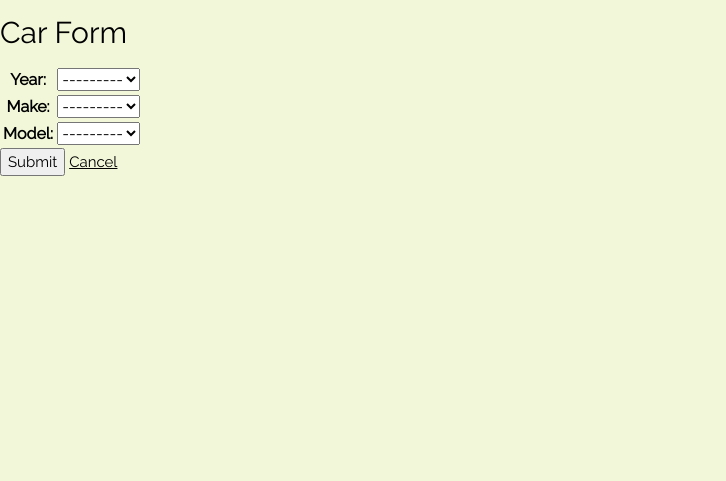
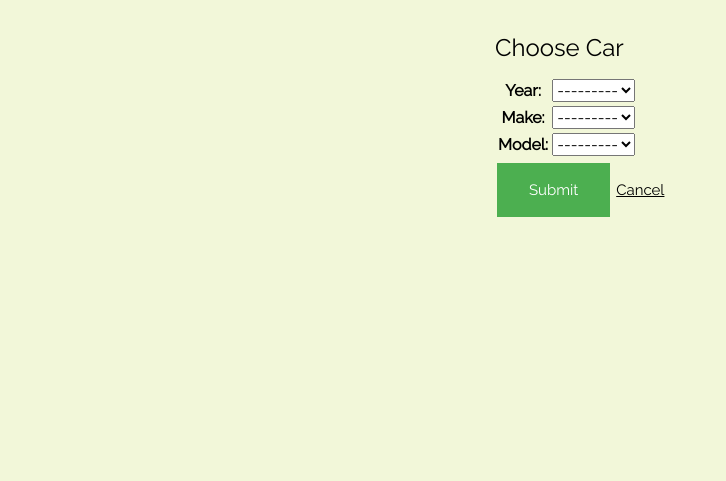
Before and after one commit to Jesch101/Carbon-Footprint, a Django app: page /cf_app/add/ in a window 1280 px wide. Shown: the part 181-662 px from the top of the page, without its empty margins (0-726 px from the left). Run offline with Django 3.2, Linux system fonts and the light colour scheme; data comes from the database, SQL or seed files in the repository.

Commit message:
New view + form, updated car_list view on submission

```diff
--- a/cf_app/forms.py
+++ b/cf_app/forms.py
@@ -1,5 +1,12 @@
 from django import forms
 from cf_app.models import Car, CarMake, CarModel, CarYear
+
+class BasicInputForm(forms.Form):
+    fuel_efficiency = forms.IntegerField(min_value=0)
+
+    def __init__(self, *args, **kwargs):
+        super().__init__(*args, **kwargs)
+
 
 class CarDetailsForm(forms.ModelForm):
     class Meta:
--- a/cf_app/templates/cf_app/car_form.html
+++ b/cf_app/templates/cf_app/car_form.html
@@ -2,26 +2,54 @@
 
 {% block content %}
 
-<h2>Car Form</h2>
+<div class="center" style="display:flex">
 
-<form method="post" id="carForm" data-make-url="{% url 'ajax_load_makes' %}" novalidate>
-    {% csrf_token %}
-    <table>
-        {{ form.as_table }}
-    </table>
+    <style>
+        button {
+            background-color: #4CAF50;
+            border: none;
+            color: white;
+            padding: 16px 32px;
+            text-decoration: none;
+            margin: 4px 2px;
+            cursor: pointer;
+        }
 
-    <button type="submit" value="submission">Submit</button>
+        .center {
+            margin: auto;
+            width: 50%;
 
-    <a href="{% url 'home_view' %}">Cancel</a>
-</form>
+            padding: 10px;
+        }
 
+        .form {
+            margin: auto;
+            width: 50%;
+            padding: 10px;
+        }
+    </style>
 
-{% if fuel_efficiency %}
-<p>Your {{ year }} {{ make }} {{ model }} has a fuel efficiency of {{ fuel_efficiency }} miles per gallon</p>
-<p>*Pretend there is another form here to input miles traveled*</p>
-{% endif %}
+    <form method="post" id="carForm" class="form" data-make-url="{% url 'ajax_load_makes' %}" novalidate>
+        {% csrf_token %}
+        <h3>Choose Car</h3>
+        <table>
+            {{ form.as_table }}
+        </table>
+        <button type="submit" value="submission">Submit</button>
+        <a href="{% url 'home_view' %}">Cancel</a>
+    </form>
+    {% if fuel_efficiency %}
+    <div class="w3-container">
+        <div class="w3-panel w3-light-grey w3-border w3-round">
 
-
+            <p>Your {{ year }} {{ make }} {{ model }} has a fuel efficiency of
+                {{ fuel_efficiency }} miles per gallon</p>
+            <p>It outputs {{ emissions }} pounds of CO2 per mile</p>
+            <a href="{% url 'home_view' %}">Return home</a>
+        </div>
+    </div>
+    {% endif %}
+</div>
 <script src="https://code.jquery.com/jquery-3.3.1.min.js"></script>
 <script>
     $("#id_year").change(function () {
--- a/cf_app/views.py
+++ b/cf_app/views.py
@@ -1,15 +1,12 @@
-from django.shortcuts import render, redirect
-from django.template import RequestContext
-from django.views.generic import ListView, CreateView, UpdateView, TemplateView
+from django.shortcuts import render
+from django.views.generic import CreateView
 from django.urls import reverse_lazy
-from django.db.models import Q
 
-from .forms import CarDetailsForm
-from .models import Car, CarMake, CarModel, CarYear
+from .forms import CarDetailsForm, BasicInputForm
+from .models import Car, CarMake, CarModel
 
 def index(request):
     context = {}
-    #context['form'] = CarDetailsForm()
     return render(request, 'cf_app/home.html', context)
 
 def search_car(request):
@@ -20,13 +17,23 @@
         queryset = Car.objects.filter(year__year__exact=form.cleaned_data['year'].year,
                                     make__name__exact=form.cleaned_data['make'].name,
                                     model__name__exact=form.cleaned_data['model'].name)
+
+        #CO2 Emission Calculation
+        mpg = queryset[0].fuel_efficiency
+        lbs = 20 #Factor of CO2 for every gallon consumed
+        emissions = round(lbs/mpg, 2) #lbs/mile of CO2
+        if emissions > 2000:
+            emissions = round(emissions/2000)
+
         context = {
         'year':form.cleaned_data['year'].year,
         'make':form.cleaned_data['make'].name,
         'model':form.cleaned_data['model'].name,
         'form':form,
         'queryset':queryset,
-        'fuel_efficiency': queryset[0].fuel_efficiency}
+        'fuel_efficiency': queryset[0].fuel_efficiency,
+        'emissions':emissions}
+
     else:
         context = {
         'form':form,
@@ -38,6 +45,19 @@
 #Basic calculator view
 def basic_calc(request):
     context = {}
+    form = BasicInputForm()
+    context['form'] = form
+    if request.POST:
+        mpg = int(request.POST['fuel_efficiency'])
+        lbs = 20 #Factor of CO2 for every gallon consumed
+        emissions = round(lbs/mpg, 2) #lbs/mile of CO2
+        if emissions > 2000:
+            emissions = round(emissions/2000)
+        context = {
+            'mpg':mpg,
+            'emissions':emissions,
+            'form':form
+        }
     return render(request, 'cf_app/basic_calc.html', context)
 
 class CarCreateView(CreateView):
--- a/mysite/settings.py
+++ b/mysite/settings.py
@@ -55,7 +55,7 @@
 TEMPLATES = [
     {
         'BACKEND': 'django.template.backends.django.DjangoTemplates',
-        'DIRS': [],
+        'DIRS': ['templates'],
         'APP_DIRS': True,
         'OPTIONS': {
             'context_processors': [
```
Also changed, not shown: cf_app/templates/cf_app/basic_calc.html (+13 -2 lines), cf_app/templates/cf_app/home.html (+5 -4 lines).
